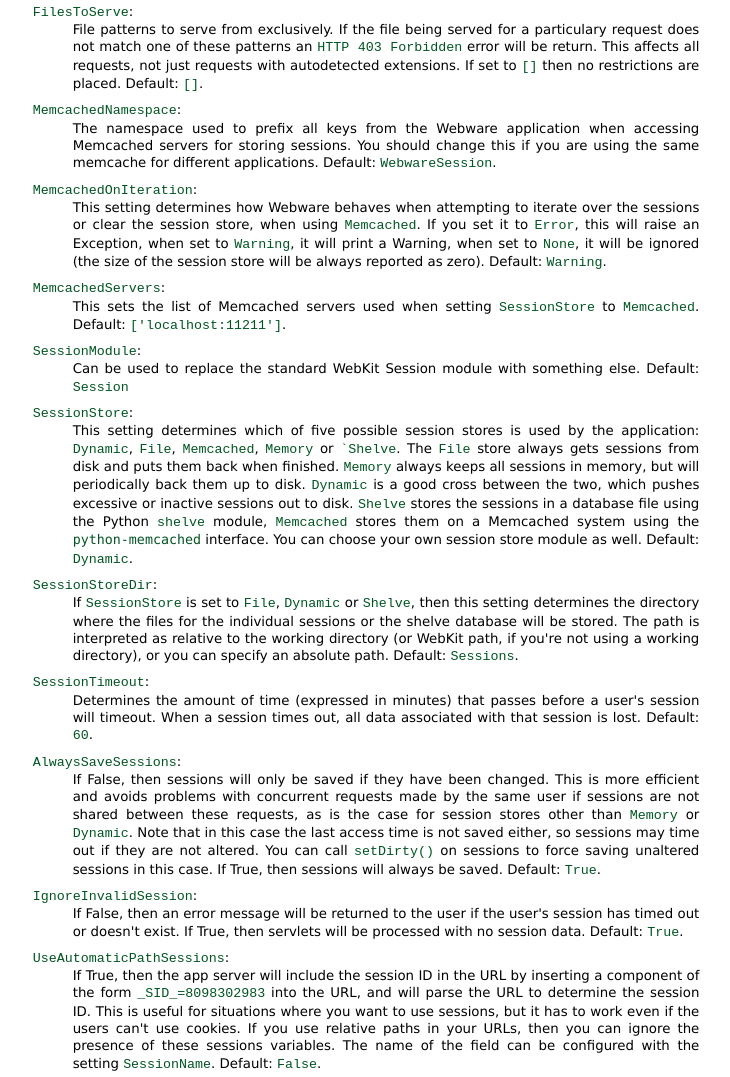
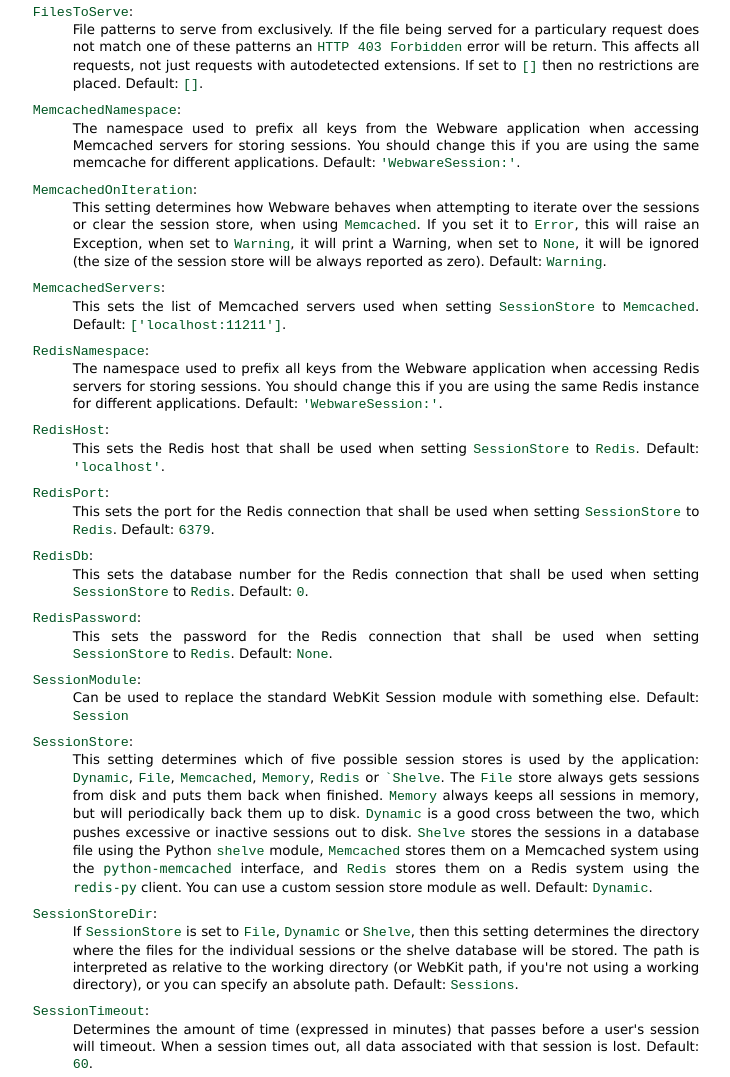
Before and after one commit to WebwareForPython/w4py, a plain HTML site: page WebKit/Docs/Configuration.html in a window 1280 px wide. Shown: the part 1923-3000 px from the top of the page, without its empty margins (274-1004 px from the left). Drawn offline with Linux system fonts and the light colour scheme.

Commit message:
Prepare docs for next release

```diff
--- a/WebKit/Docs/Configuration.html
+++ b/WebKit/Docs/Configuration.html
@@ -148,7 +148,7 @@ to <span class="docutils literal">[]</span> then no restrictions are placed.  De
 <dd><p>The namespace used to prefix all keys from the Webware application
 when accessing Memcached servers for storing sessions.  You should
 change this if you are using the same memcache for different applications.
-Default: <span class="docutils literal">WebwareSession</span>.</p>
+Default: <span class="docutils literal">'WebwareSession:'</span>.</p>
 </dd>
 <dt><span class="docutils literal">MemcachedOnIteration</span>:</dt>
 <dd><p>This setting determines how Webware behaves when attempting to iterate
@@ -162,21 +162,44 @@ Default: <span class="docutils literal">Warning</span>.</p>
 <dd><p>This sets the list of Memcached servers used when setting <span class="docutils literal">SessionStore</span>
 to <span class="docutils literal">Memcached</span>.  Default: <span class="docutils literal">['localhost:11211']</span>.</p>
 </dd>
+<dt><span class="docutils literal">RedisNamespace</span>:</dt>
+<dd><p>The namespace used to prefix all keys from the Webware application
+when accessing Redis servers for storing sessions.  You should change
+this if you are using the same Redis instance for different applications.
+Default: <span class="docutils literal">'WebwareSession:'</span>.</p>
+</dd>
+<dt><span class="docutils literal">RedisHost</span>:</dt>
+<dd><p>This sets the Redis host that shall be used when setting <span class="docutils literal">SessionStore</span>
+to <span class="docutils literal">Redis</span>.  Default: <span class="docutils literal">'localhost'</span>.</p>
+</dd>
+<dt><span class="docutils literal">RedisPort</span>:</dt>
+<dd><p>This sets the port for the Redis connection that shall be used when
+setting <span class="docutils literal">SessionStore</span> to <span class="docutils literal">Redis</span>.  Default: <span class="docutils literal">6379</span>.</p>
+</dd>
+<dt><span class="docutils literal">RedisDb</span>:</dt>
+<dd><p>This sets the database number for the Redis connection that shall be
+used when setting <span class="docutils literal">SessionStore</span> to <span class="docutils literal">Redis</span>.  Default: <span class="docutils literal">0</span>.</p>
+</dd>
+<dt><span class="docutils literal">RedisPassword</span>:</dt>
+<dd><p>This sets the password for the Redis connection that shall be
+used when setting <span class="docutils literal">SessionStore</span> to <span class="docutils literal">Redis</span>.  Default: <span class="docutils literal">None</span>.</p>
+</dd>
 <dt><span class="docutils literal">SessionModule</span>:</dt>
 <dd><p>Can be used to replace the standard WebKit Session module with
 something else.  Default: <span class="docutils literal">Session</span></p>
 </dd>
 <dt><span class="docutils literal">SessionStore</span>:</dt>
 <dd><p>This setting determines which of five possible session stores is used
-by the application: <span class="docutils literal">Dynamic</span>, <span class="docutils literal">File</span>, <span class="docutils literal">Memcached</span>, <span class="docutils literal">Memory</span>
-or <span class="docutils literal">`Shelve</span>.  The <span class="docutils literal">File</span> store always gets sessions from disk and
-puts them back when finished.  <span class="docutils literal">Memory</span> always keeps all sessions in
-memory, but will periodically back them up to disk.  <span class="docutils literal">Dynamic</span> is a
-good cross between the two, which pushes excessive or inactive sessions
-out to disk.  <span class="docutils literal">Shelve</span> stores the sessions in a database file
-using the Python <span class="docutils literal">shelve</span> module,  <span class="docutils literal">Memcached</span> stores them on
-a Memcached system using the <span class="docutils literal"><span class="pre">python-memcached</span></span> interface.  You can
-choose your own session store module as well.  Default: <span class="docutils literal">Dynamic</span>.</p>
+by the application: <span class="docutils literal">Dynamic</span>, <span class="docutils literal">File</span>, <span class="docutils literal">Memcached</span>, <span class="docutils literal">Memory</span>,
+<span class="docutils literal">Redis</span> or <span class="docutils literal">`Shelve</span>.  The <span class="docutils literal">File</span> store always gets sessions from
+disk and puts them back when finished.  <span class="docutils literal">Memory</span> always keeps all
+sessions in memory, but will periodically back them up to disk.
+<span class="docutils literal">Dynamic</span> is a good cross between the two, which pushes excessive or
+inactive sessions out to disk.  <span class="docutils literal">Shelve</span> stores the sessions in a
+database file using the Python <span class="docutils literal">shelve</span> module,  <span class="docutils literal">Memcached</span> stores
+them on a Memcached system using the <span class="docutils literal"><span class="pre">python-memcached</span></span> interface,
+and <span class="docutils literal">Redis</span> stores them on a Redis system using the <span class="docutils literal"><span class="pre">redis-py</span></span> client.
+You can use a custom session store module as well.  Default: <span class="docutils literal">Dynamic</span>.</p>
 </dd>
 <dt><span class="docutils literal">SessionStoreDir</span>:</dt>
 <dd><p>If <span class="docutils literal">SessionStore</span> is set to <span class="docutils literal">File</span>, <span class="docutils literal">Dynamic</span> or <span class="docutils literal">Shelve</span>,
```
Also changed, not shown: WebKit/Docs/InstallGuide.html (+7 -5 lines), WebKit/Docs/Tutorial.html (+1 -1 lines), 7 other files.
